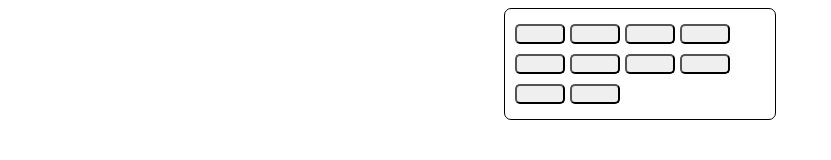
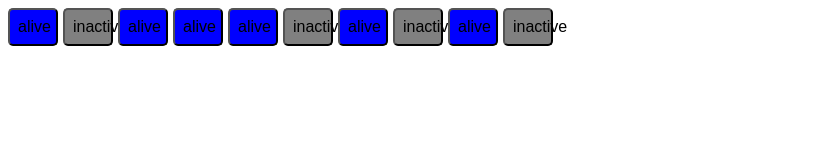
Before and after one commit to chdonncha/Rich_Web, a plain HTML site: page Lab2/q2.html in a window 1280 px wide. Shown: the whole page, without its empty margins (0-831 px from the left). Drawn offline with Linux system fonts and the light colour scheme.

Commit message:
game of life updates

```diff
--- a/Lab2/q2.html
+++ b/Lab2/q2.html
@@ -9,26 +9,10 @@
   style = document.createElement("style");
   style.type = "text/css";
 
-  var css = "input[type=text] { \
-    font-size: 2em; \
-    text-align: right; \
-    border-radius: 5px; \
-    width: 240px; \
-    height: 35px; \
-    margin-bottom: 10px; \
-    padding: 1%; \
-  } \
-  button { \
+  var css = "button { \
     font-size: 1.1em; \
     border-radius: 5px; \
     width: 50px; \
-  } \
-  .flex-container { \
-    display: inline-flex; \
-    flex-flow: row wrap; \
-    justify-content: space-between; \
-    width: 500px; \
-    background-color: lightblue; \
   } \
   .flex-item { \
     text-align: center; \
@@ -36,17 +20,7 @@
     font-size: 1em; \
     flex-grow: 1; \
     margin: 0 5px 5px 0; \
-  } \
-  #calculator { \
-    width: 250px; \
-    font-size: 100%; \
-    border: 1px solid black; \
-    padding: 10px; \
-    border-radius: 7px; \
-    margin-left: auto; \
-    margin-right: auto; \
-    font-family: Verdana; \
-  }";
+  } ";
 
   if(style.styleSheet) {
     style.styleSheet.cssText = css;
@@ -60,14 +34,34 @@
   var body = document.getElementsByTagName("body")[0];
 
   var calcu = document.createElement("div");
-  calcu.setAttribute("id", "calculator");
   body.appendChild(calcu);
 
+  var max = 20;
+  var min = 1;
+  ran = Math.random() * 20;
+
+  //for(i = 0; i < 10; i++)
   for(i = 0; i < 10; i++)
   {
     var x = document.createElement("button");
+    var init;
     x.setAttribute("class", "flex-item");
     calcu.appendChild(x);
+    var ran = Math.random()* 20;
+
+    console.log(ran);
+    if(ran >= 10)
+    {
+      init = "alive"
+      x.innerHTML = init;
+      x.setAttribute("style", "background-color: blue");
+    }
+    else
+    {
+      init = "inactive"
+      x.innerHTML = init;
+      x.setAttribute("style", "background-color: grey");
+    }
   }
 
   </script>
```
